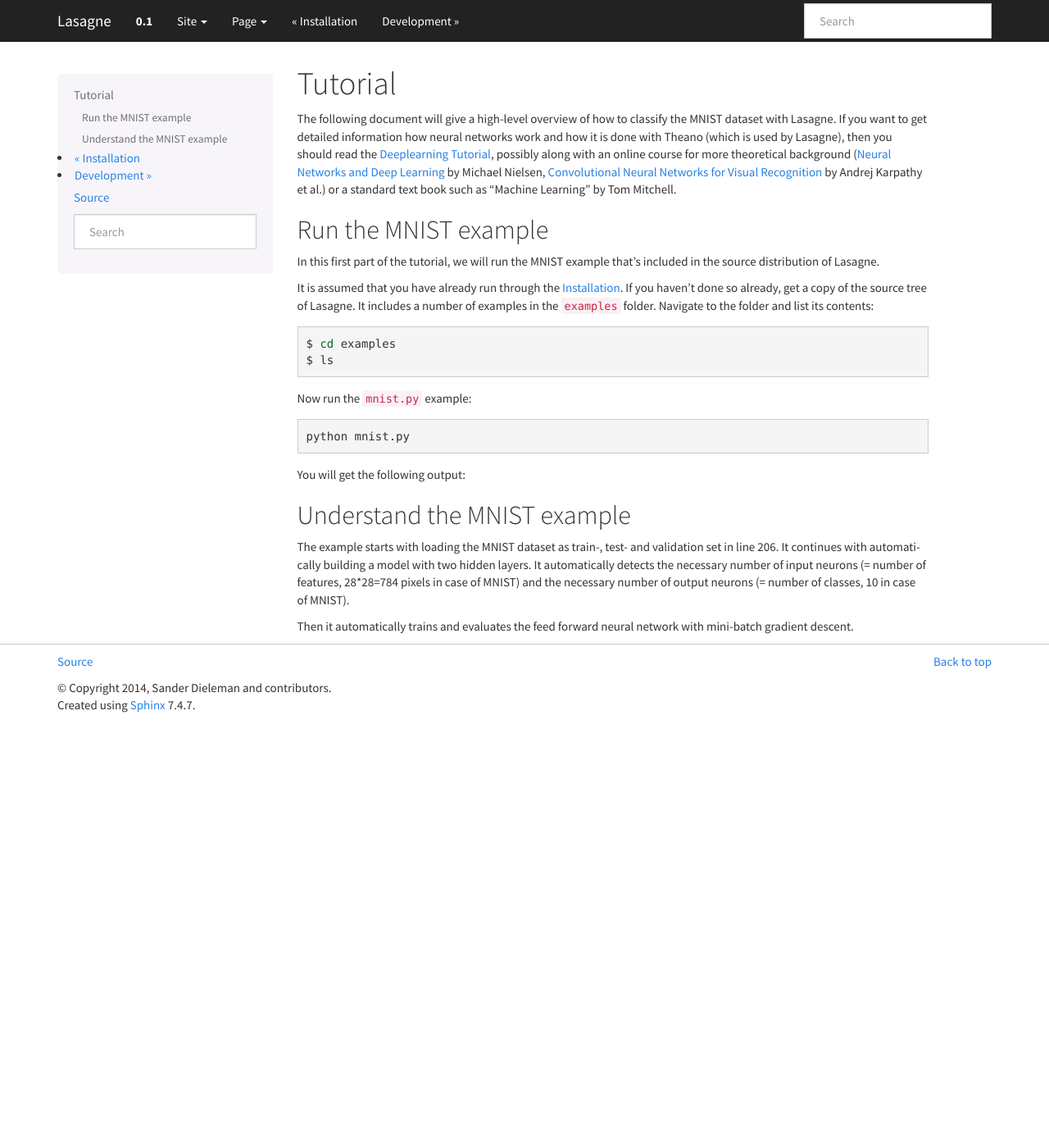
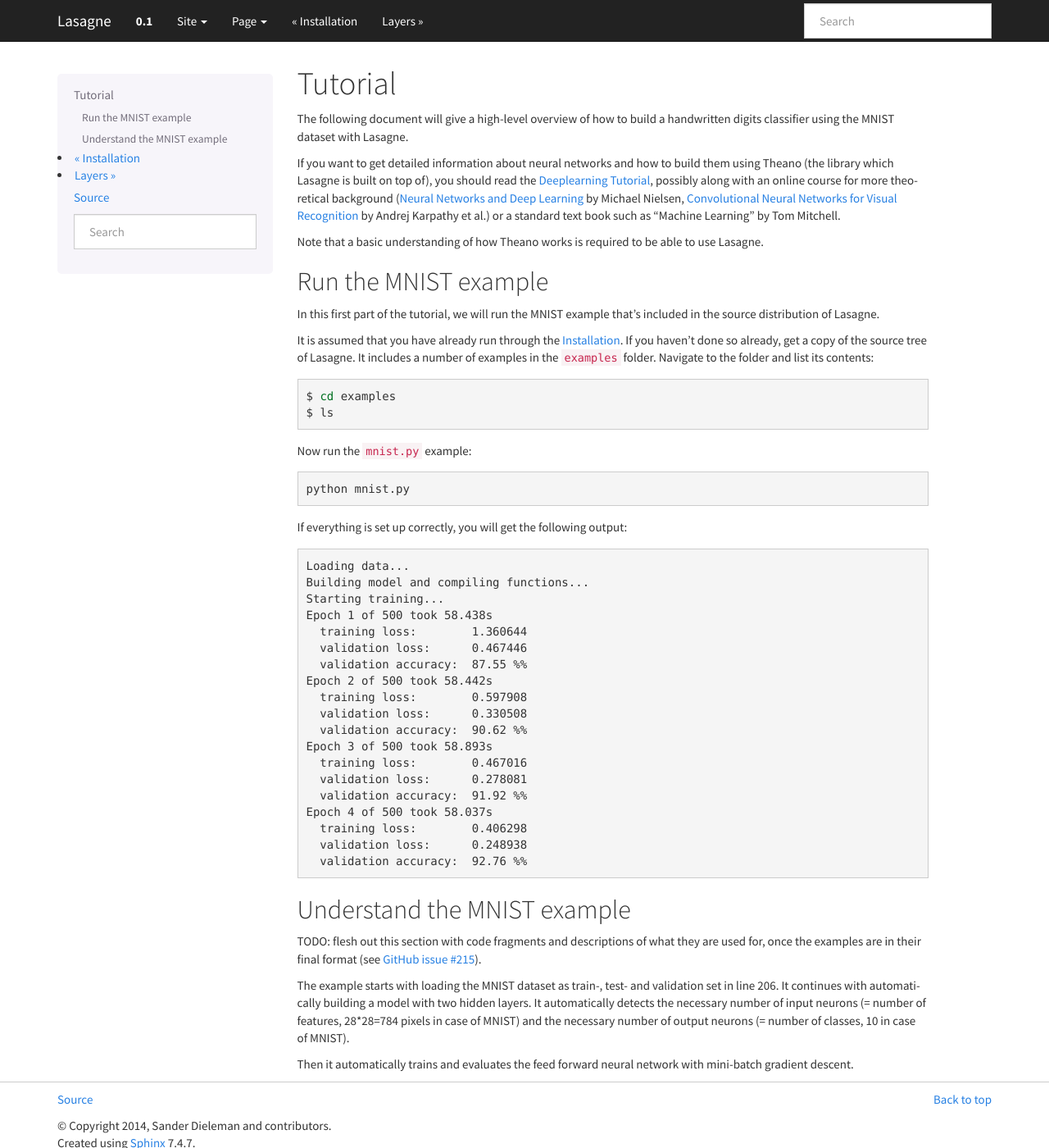
Before and after one commit to Lasagne/Lasagne, a Sphinx documentation site: the page built from docs/user/tutorial.rst, in a window 1280 px wide and 1400 px high. Shown: the whole window at 82% size. Built offline with Sphinx 7.4.7, drawn with Linux system fonts in a browser that asks for light colours.

Commit message:
user guide cleanup

```diff
--- a/docs/user/tutorial.rst
+++ b/docs/user/tutorial.rst
@@ -4,14 +4,19 @@
 Tutorial
 ========
 
-The following document will give a high-level overview of how to classify the
-MNIST dataset with Lasagne. If you want to get detailed information how neural
-networks work and how it is done with Theano (which is used by Lasagne), then
-you should read the `Deeplearning Tutorial`_, possibly along with an online
-course for more theoretical background (`Neural Networks and Deep Learning`_ by
-Michael Nielsen, `Convolutional Neural Networks for Visual Recognition`_ by
+The following document will give a high-level overview of how to build a
+handwritten digits classifier using the MNIST dataset with Lasagne.
+
+If you want to get detailed information about neural networks and how to build
+them using Theano (the library which Lasagne is built on top of), you should
+read the `Deeplearning Tutorial`_, possibly along with an online course for
+more theoretical background (`Neural Networks and Deep Learning`_ by Michael
+Nielsen, `Convolutional Neural Networks for Visual Recognition`_ by
 Andrej Karpathy et al.) or a standard text book such as "Machine Learning" by
 Tom Mitchell.
+
+Note that a basic understanding of how Theano works is required to be able to
+use Lasagne.
 
 
 Run the MNIST example
@@ -36,9 +41,9 @@
 
   python mnist.py
 
-You will get the following output:
+If everything is set up correctly, you will get the following output:
 
-.. code-block::text
+.. code-block:: text
 
   Loading data...
   Building model and compiling functions...
@@ -67,6 +72,10 @@
 Understand the MNIST example
 ============================
 
+TODO: flesh out this section with code fragments and descriptions of what they
+are used for, once the examples are in their final format (see `GitHub issue
+#215`_).
+
 The example starts with loading the MNIST dataset as train-, test- and
 validation set in line 206. It continues with automatically building a model
 with two hidden layers. It automatically detects the necessary number of input
@@ -79,3 +88,4 @@
 .. _Neural Networks and Deep Learning: http://neuralnetworksanddeeplearning.com/
 .. _Deeplearning Tutorial: http://deeplearning.net/tutorial/
 .. _Convolutional Neural Networks for Visual Recognition: http://cs231n.github.io/
+.. _GitHub issue #215: https://github.com/Lasagne/Lasagne/issues/215
```
Also changed, not shown: docs/index.rst (+7 -7 lines), docs/user/custom_layers.rst (added, +78 -0 lines), docs/user/development.rst (+38 -13 lines), docs/user/installation.rst (+11 -3 lines), docs/user/layers.rst (+0 -27 lines).
